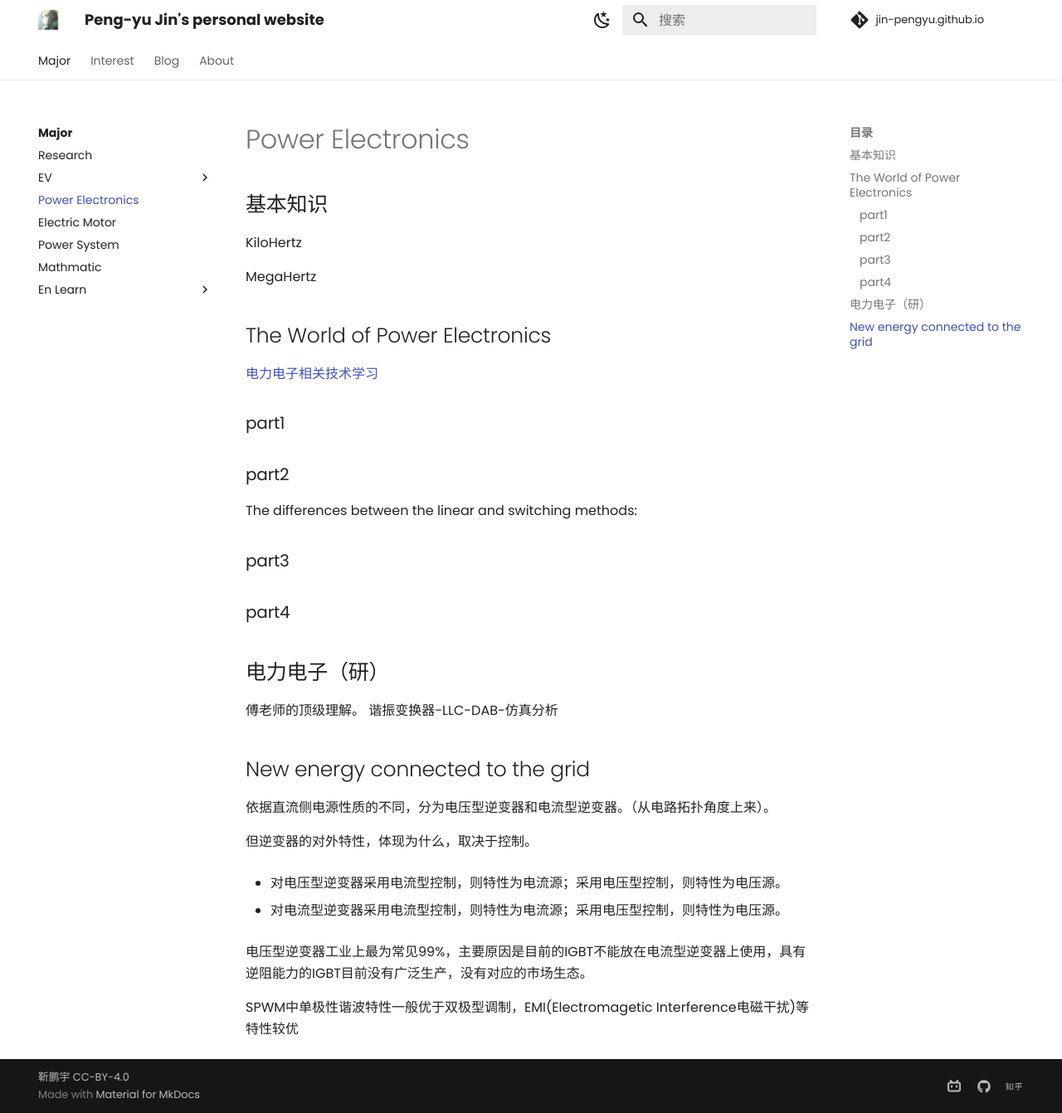
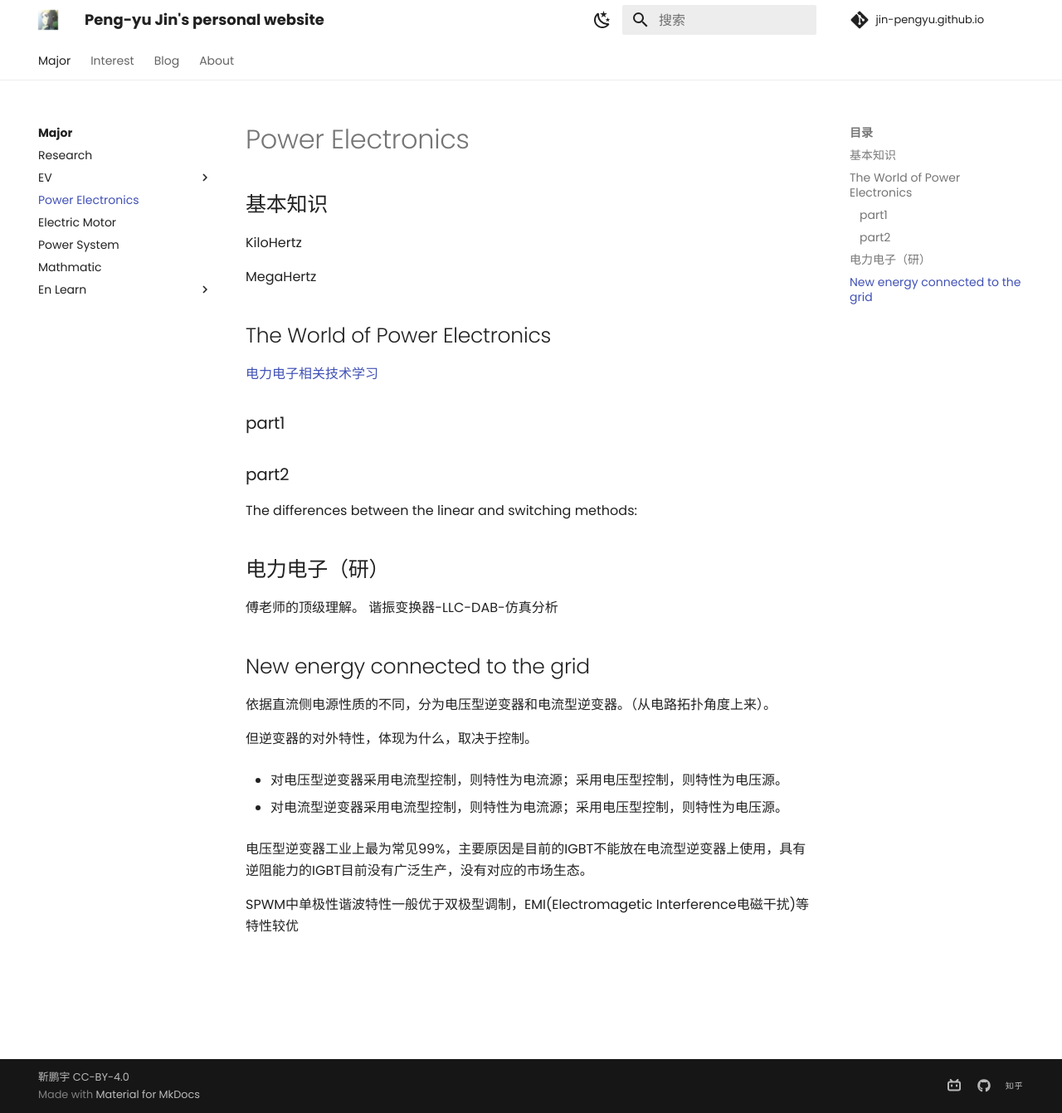
Before and after one commit to Pengyu-Jin/Pengyu-Jin.github.io, an MkDocs documentation site: the page built from docs/major/Power Electronics/PE.md, in a window 1280 px wide and 1342 px high. Shown: the whole window at 83% size. Built offline with MkDocs 1.6.1 and Material for MkDocs 9.7.7, drawn with Linux system fonts in a browser that asks for light colours; comment, search, counter and statistics services are not loaded.

Commit message:
20240912

```diff
--- a/docs/major/Power Electronics/PE.md
+++ b/docs/major/Power Electronics/PE.md
@@ -11,8 +11,6 @@ MegaHertz
 ### part2
 The differences between the linear and switching methods:
 
-### part3
-### part4
 
 ## 电力电子（研）
 傅老师的顶级理解。
```
